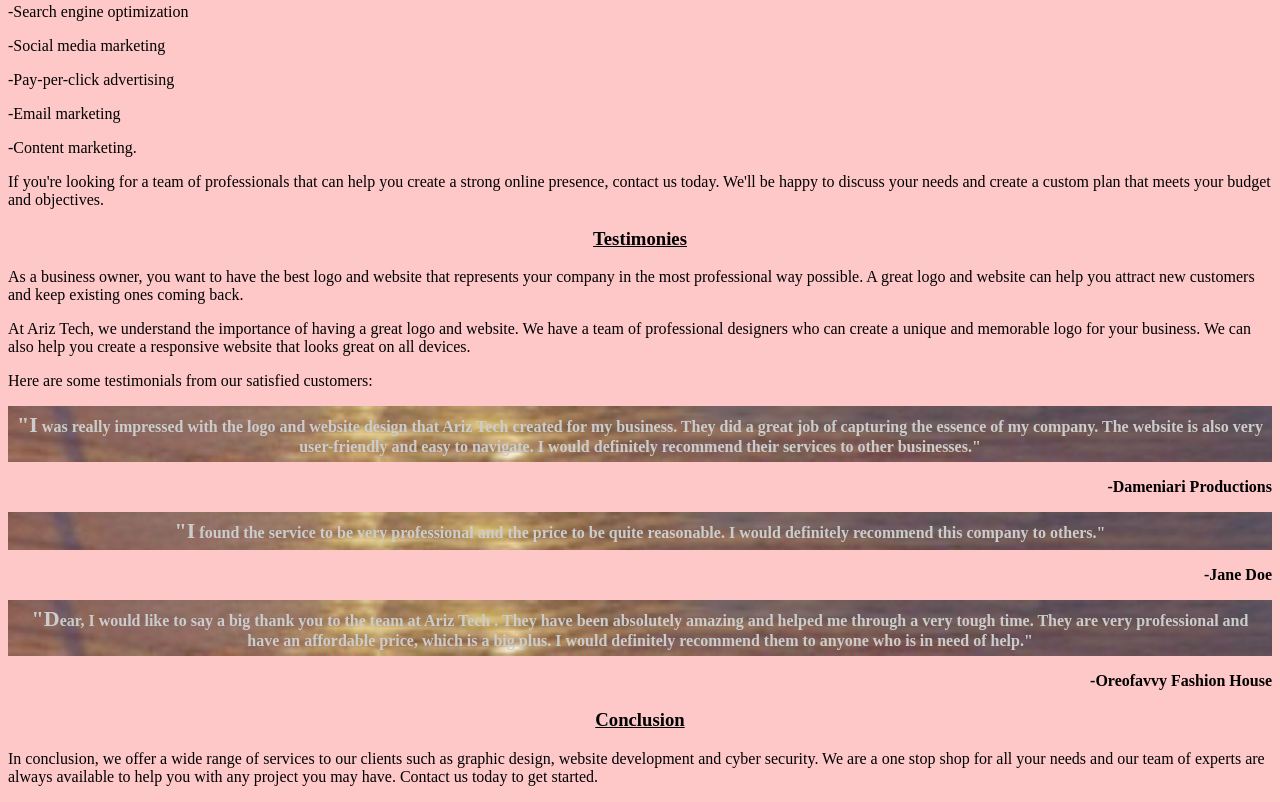
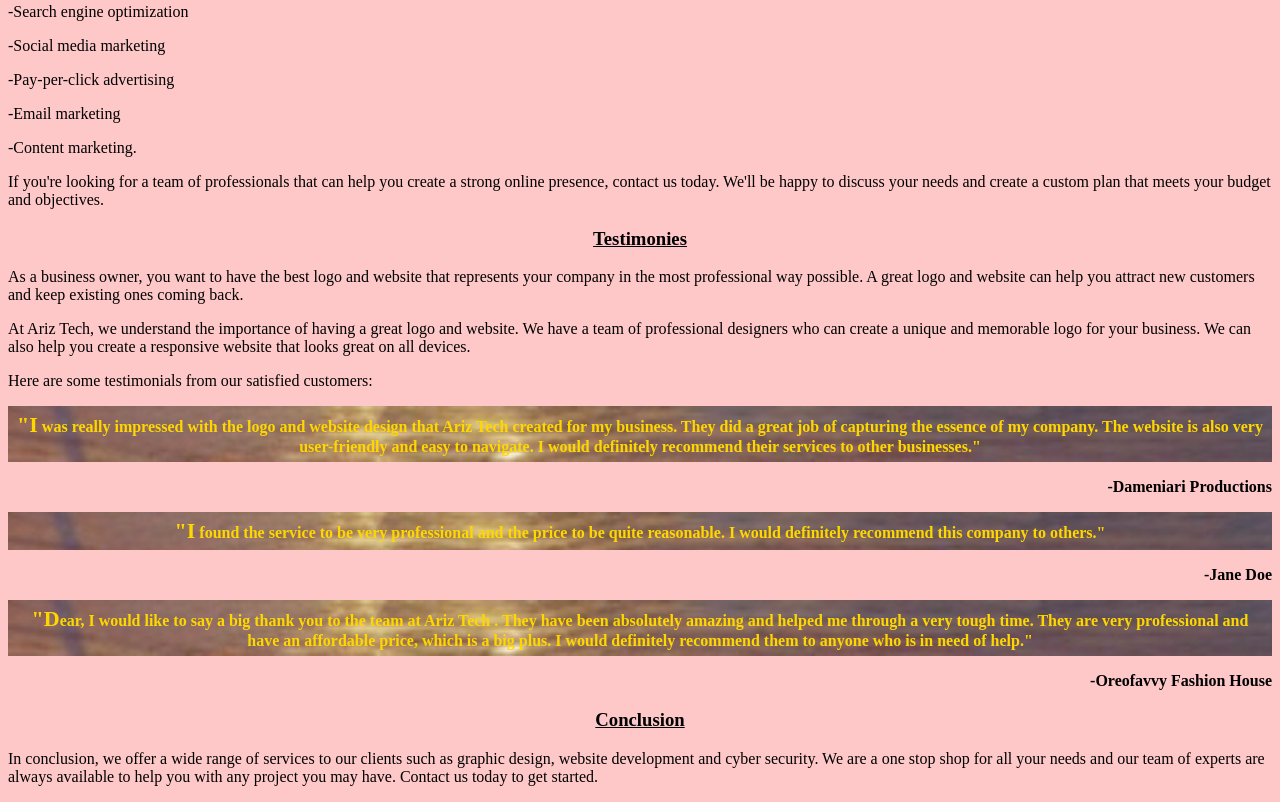
Before and after one commit to ariyoaresa/Ariz-Tech, a plain HTML site: page index.html in a window 1280 px wide. Shown: the part 1173-1975 px from the top of the page. Drawn offline with Linux system fonts and the light colour scheme.

Commit message:
Update index.html

```diff
--- a/index.html
+++ b/index.html
@@ -19,7 +19,7 @@
         background-repeat: no-repeat;
         background-size: cover;
         background-attachment: fixed;
-        color: #ccc;
+        color: gold;
         font-weight: bold;
         padding: 6px;
         text-shadow: black;
```
